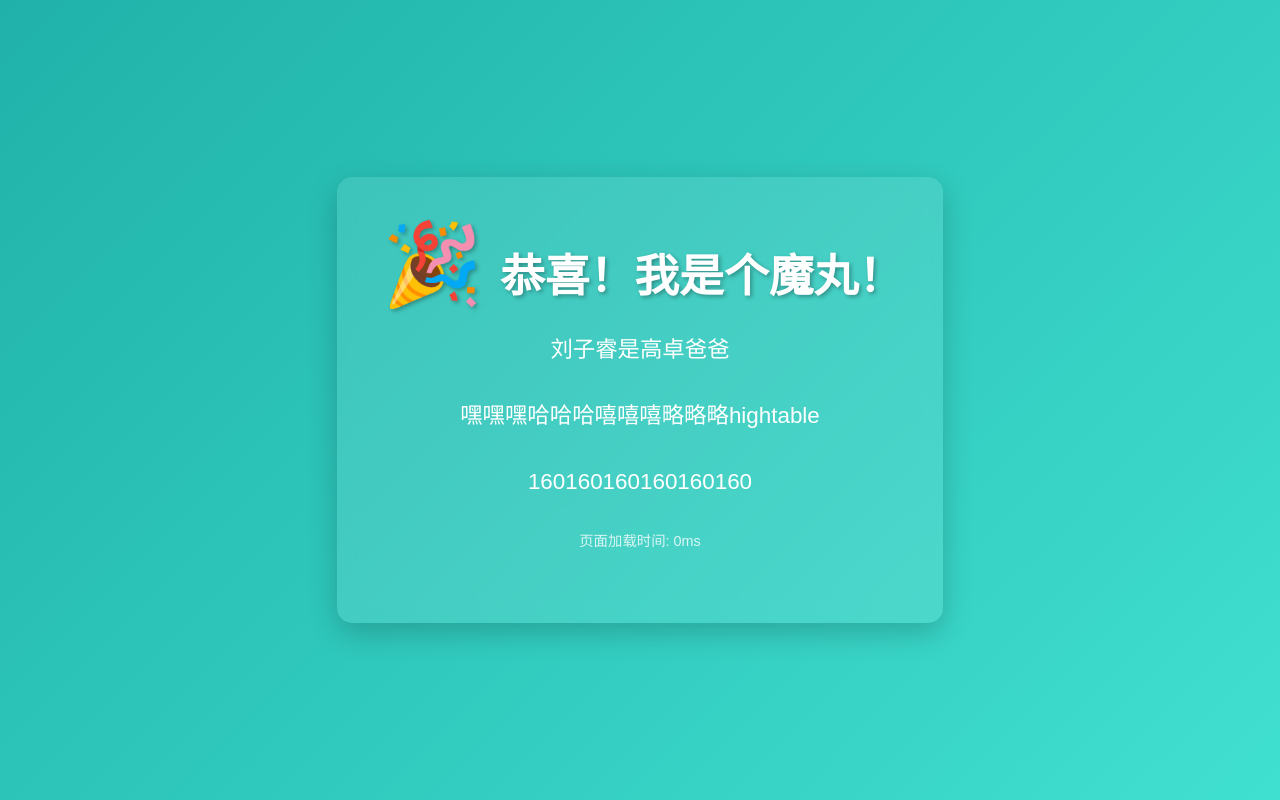
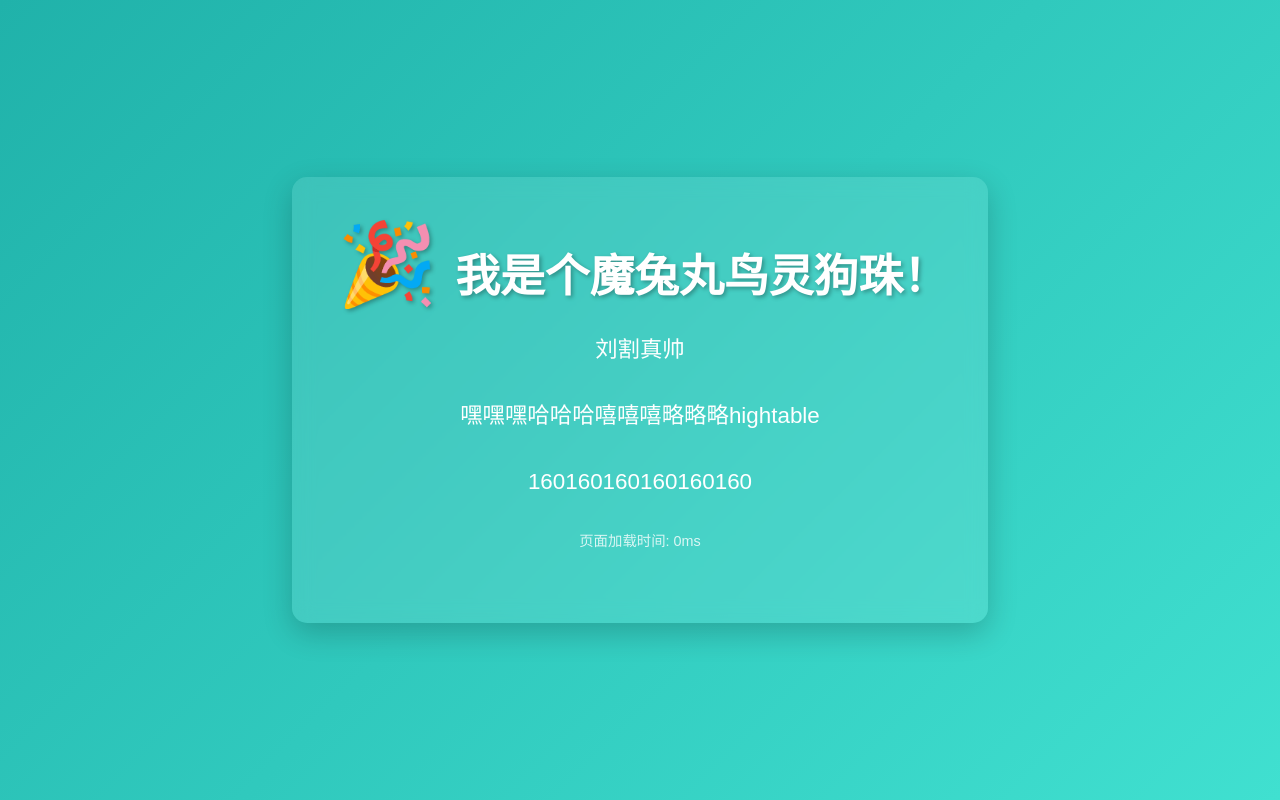
Before and after one commit to XRayLau1/hightable, a plain HTML site: page index.html in a window 1280 px wide. Drawn offline with Linux system fonts and the light colour scheme.

Commit message:
Update index.html

```diff
--- a/index.html
+++ b/index.html
@@ -63,8 +63,8 @@
 </head>
 <body>
     <div class="container">
-        <h1><span class="emoji">🎉</span> 恭喜！我是个魔丸！</h1>
-        <p>刘子睿是高卓爸爸</p>
+        <h1><span class="emoji">🎉</span> 我是个魔兔丸鸟灵狗珠！</h1>
+        <p>刘割真帅</p>
         <p>嘿嘿嘿哈哈哈嘻嘻嘻略略略hightable</p>
         <p>160160160160160160</p>
         <p class="footer">页面加载时间: <span id="loadTime"></span></p>
```
